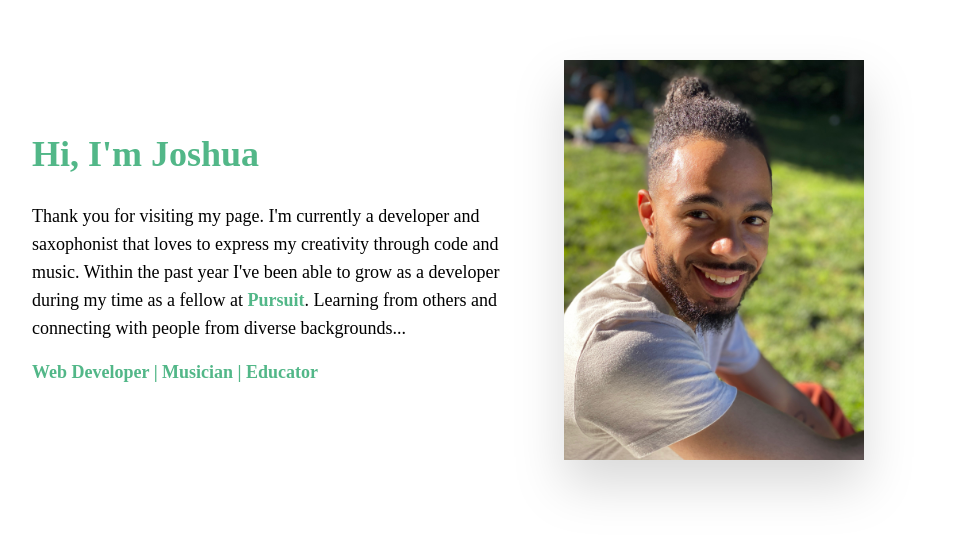
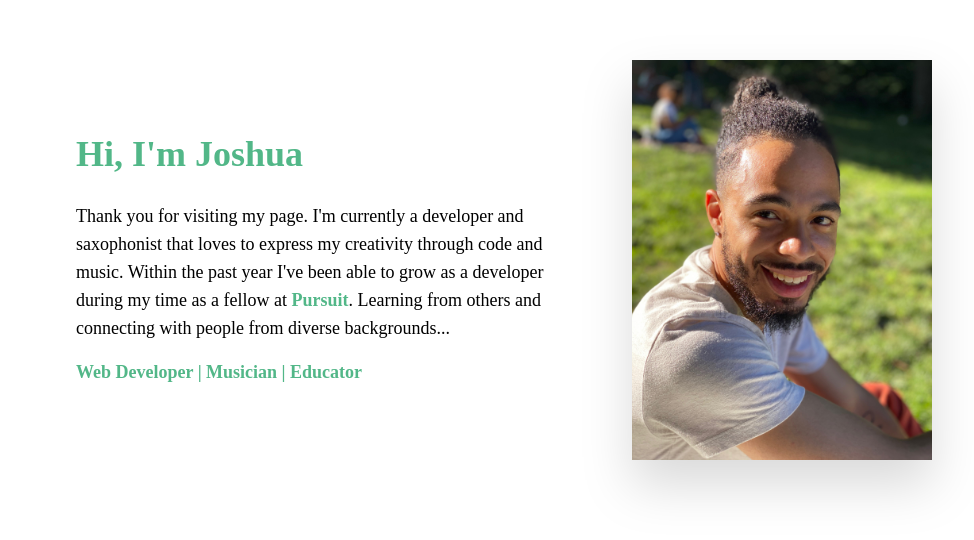
Before and after one commit to joshuanelsondev/portfolio, a React (Vite) app: page / in a window 1280 px wide. Shown: the part 940-1480 px from the top of the page, without its empty margins (144-1118 px from the left). Built offline with nearby package versions, Linux system fonts and the light colour scheme.

Commit message:
Edit About section

```diff
--- a/src/Components/AboutMe.jsx
+++ b/src/Components/AboutMe.jsx
@@ -14,7 +14,7 @@ export default function AboutMe() {
     };
 
     return (
-      <div className="flex flex-col items-center justify-evenly lg:flex-row lg:justify-evenly gap-8">
+      <div className="flex flex-col lg:flex-row items-center gap-10 h-auto w-auto">
         {/* Header and Bio container */}
         <div className="flex flex-col items-center lg:items-start lg:text-left lg:text-lg text-black dark:text-gray rounded-lg max-w-[500px]">
           {/* Header */}
@@ -58,7 +58,7 @@ export default function AboutMe() {
           </p>
         </div>
         {/* Images to toggle between */}
-        <div className="relative max-h-[600px] max-w-[300px]">
+        <div className="relative max-h-[600px] max-w-[300px] p-4">
           <img
             src={GrassHeadshot}
             alt="Headshot on grass with blurred background"
--- a/src/Pages/About.jsx
+++ b/src/Pages/About.jsx
@@ -3,7 +3,7 @@ import AboutMe from "../Components/AboutMe";
 
 export default function About() {
     return (
-      <div id="about" className="flex px-10 lg:px-0 lg:mx-20 h-full w-auto ">
+      <div id="about" className="flex items-center justify-center px-10 h-full w-auto">
         <AboutMe />
       </div>
     );
```
